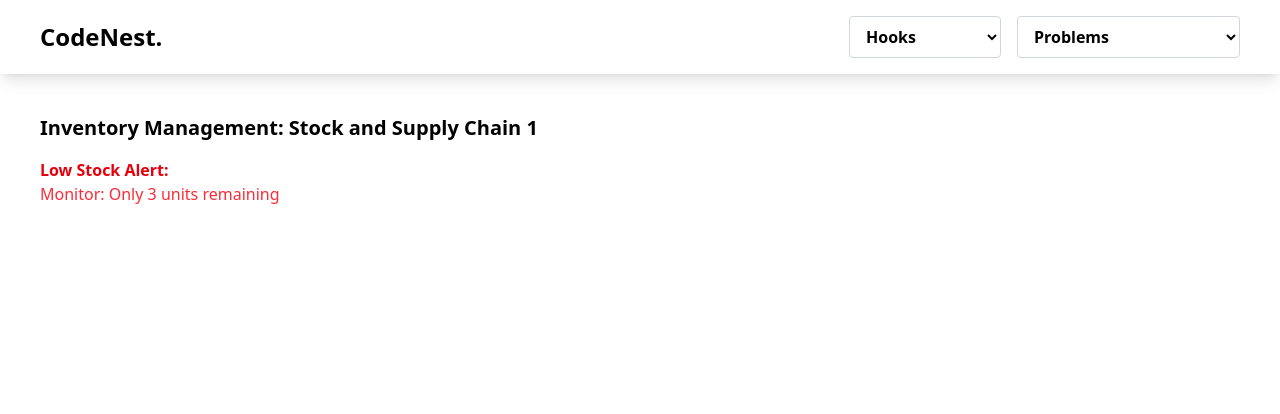
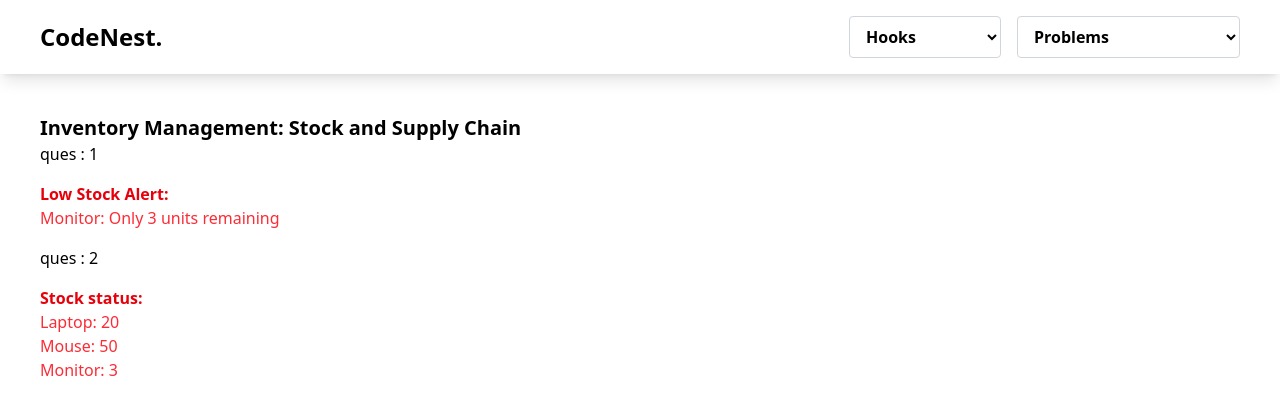
Before and after one commit to rakibul12212/learn-hooks, a Next.js app: page /Pages/Problems in a window 1280 px wide. Shown: the top 414 px of the page. Built offline with nearby package versions, Linux system fonts and the light colour scheme.

Commit message:
total stock available
Find the total stock available for each product across all warehouses.

```diff
--- a/src/app/Pages/Problems/page.jsx
+++ b/src/app/Pages/Problems/page.jsx
@@ -47,15 +47,19 @@ const productTotals = inventory.map((item) => ({
 }));
 
 const lowStock = productTotals.filter((product) => product.totalQuantity <= 5);
+const stockStatus = productTotals.reduce(
+  (sum, product) => sum + product.totalQuantity,0);
+console.log(stockStatus);
 
 const page = () => {
   return (
     <div className="p-10">
       <div>
         <p className="text-xl font-semibold">
-          Inventory Management: Stock and Supply Chain 1
+          Inventory Management: Stock and Supply Chain
         </p>
-
+        <div className="mb-4">
+          <p>ques : 1</p>
           {lowStock.length > 0 && (
             <div className="mt-4">
               <h3 className="font-semibold text-red-600">Low Stock Alert:</h3>
@@ -67,8 +71,19 @@ const page = () => {
             </div>
           )}
         </div>
+        <div>
+          <p>ques : 2</p>
+          <div className="mt-4">
+            <h3 className="font-semibold text-red-600">Stock status:</h3>
+            {productTotals.map((product) => (
+              <p key={product.productId} className="text-red-500">
+                {product.name}: {product.totalQuantity}
+              </p>
+            ))}
+          </div>
+        </div>
       </div>
-
+    </div>
   );
 };
 
```
